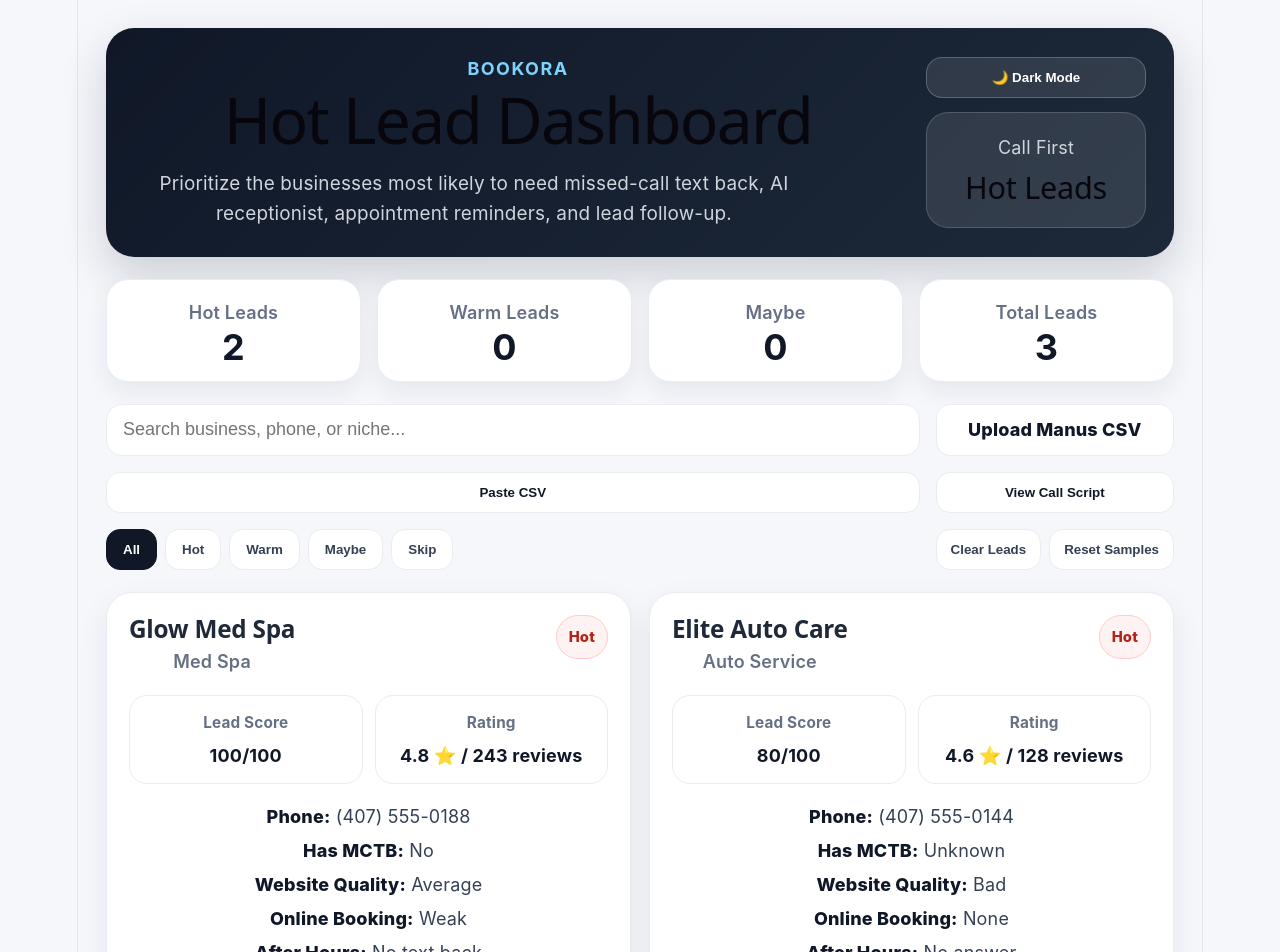
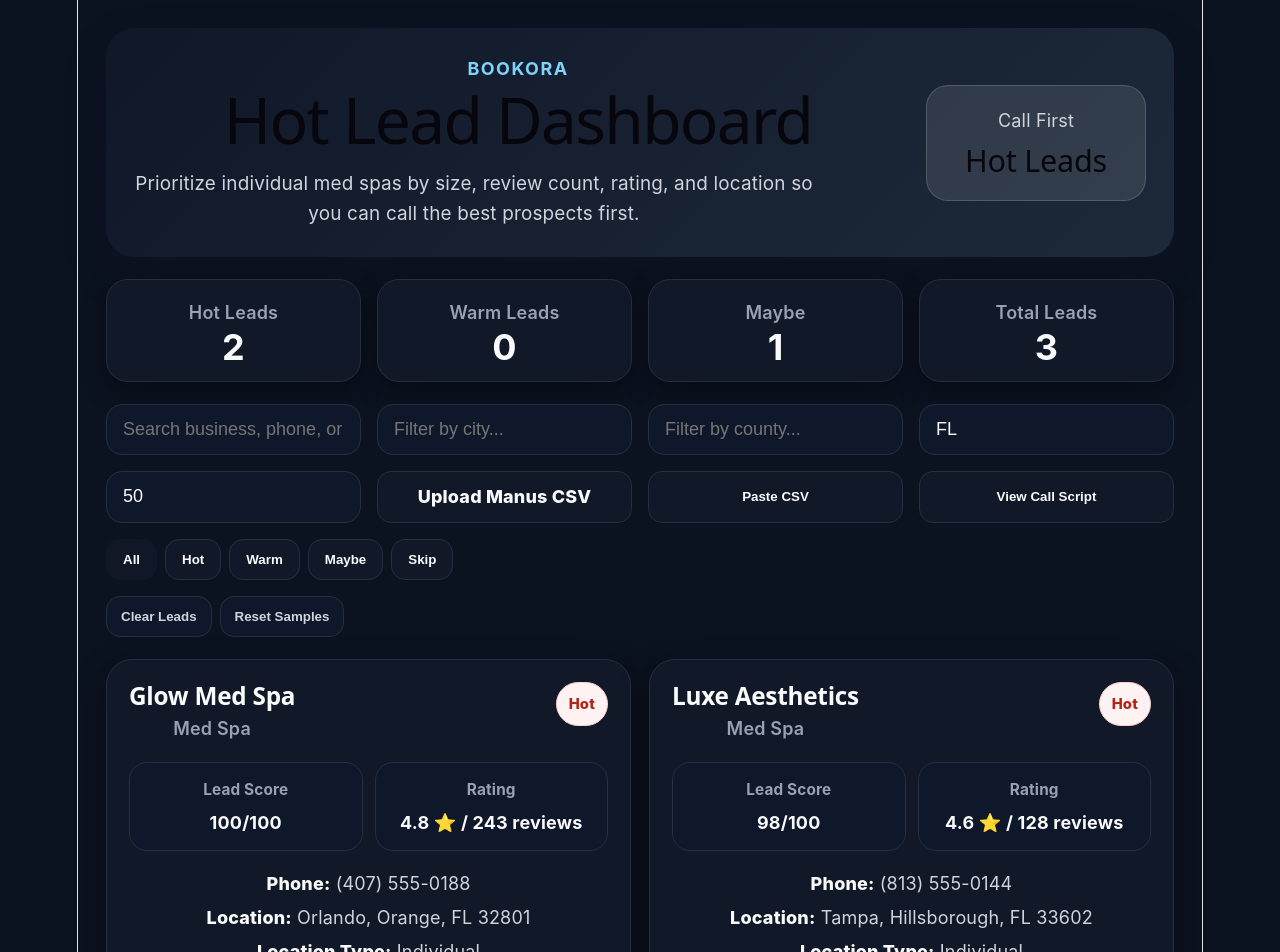
Before and after one commit to abookoraai/bookora-hot-leads-dashboard, a React (Vite) app: page / in a window 1280 px wide. Shown: the top 952 px of the page. Built offline with nearby package versions, Linux system fonts and the light colour scheme.

Commit message:
updated MCTB feature

```diff
--- a/src/App.css
+++ b/src/App.css
@@ -4,24 +4,10 @@
 
 body {
   margin: 0;
-  background: #f5f7fb;
-  color: #101828;
+  background: #0b1220;
+  color: #f9fafb;
   font-family: Inter, system-ui, -apple-system, BlinkMacSystemFont, "Segoe UI",
     sans-serif;
-}
-
-.app.light {
-  --page-bg: #f5f7fb;
-  --card-bg: #ffffff;
-  --card-border: #eaecf0;
-  --text-main: #101828;
-  --text-muted: #667085;
-  --text-soft: #344054;
-  --input-bg: #ffffff;
-  --button-bg: #ffffff;
-  --button-text: #344054;
-  --business-name-color: #1f2937;
-  --shadow: rgba(16, 24, 40, 0.07);
 }
 
 .app.dark {
@@ -151,9 +137,14 @@
 
 .controls {
   display: grid;
-  grid-template-columns: 1fr auto;
+  grid-template-columns: repeat(4, minmax(0, 1fr));
   gap: 16px;
   margin-bottom: 22px;
+}
+
+.controls .filterButtons,
+.controls .dangerActions {
+  grid-column: 1 / -1;
 }
 
 .controls input {
@@ -334,17 +325,6 @@
 .callButton:hover {
   transform: translateY(-1px);
   box-shadow: 0 16px 34px rgba(37, 99, 235, 0.38);
-}
-
-.app.light .callButton {
-  background: #101828;
-  color: white;
-  border: 1px solid #101828;
-  box-shadow: 0 10px 24px rgba(16, 24, 40, 0.14);
-}
-
-.app.light .callButton:hover {
-  box-shadow: 0 14px 30px rgba(16, 24, 40, 0.2);
 }
 
 .siteButton {
--- a/src/App.jsx
+++ b/src/App.jsx
@@ -8,46 +8,50 @@
     businessName: "Glow Med Spa",
     phone: "(407) 555-0188",
     website: "https://example.com",
+    city: "Orlando",
+    county: "Orange",
+    state: "FL",
+    zipCode: "32801",
     googleRating: 4.8,
     reviewCount: 243,
-    hasMctb: "No",
-    websiteQuality: "Average",
-    onlineBooking: "Weak",
     serviceType: "Med Spa",
-    afterHoursResponse: "No text back",
+    locationType: "Individual",
     manusNotes:
-      "High review count, appointment-based, no obvious missed-call text back.",
+      "Established med spa with strong review count, appointment-based services, and likely enough volume to benefit from better lead follow-up.",
     status: "New",
   },
   {
     id: "sample-2",
-  businessName: "Elite Auto Care",
-    phone: "(407) 555-0144",
+    businessName: "Luxe Aesthetics",
+    phone: "(813) 555-0144",
     website: "https://example.com",
+    city: "Tampa",
+    county: "Hillsborough",
+    state: "FL",
+    zipCode: "33602",
     googleRating: 4.6,
     reviewCount: 128,
-    hasMctb: "Unknown",
-    websiteQuality: "Bad",
-    onlineBooking: "None",
-    serviceType: "Auto Service",
-    afterHoursResponse: "No answer",
-    manusNotes: "Auto repair shop with weak website and no clear online booking.",
+    serviceType: "Med Spa",
+    locationType: "Individual",
+    manusNotes:
+      "Good local med spa prospect with enough reviews to suggest steady demand and appointment volume.",
     status: "New",
   },
   {
     id: "sample-3",
-  businessName: "Smile Studio Dental",
-    phone: "(407) 555-0199",
+    businessName: "National Beauty Med Spa",
+    phone: "(305) 555-0199",
     website: "https://example.com",
-    googleRating: 4.3,
-    reviewCount: 61,
-    hasMctb: "Yes",
-    websiteQuality: "Good",
-    onlineBooking: "Strong",
-    serviceType: "Dental",
-    afterHoursResponse: "Answered",
+    city: "Miami",
+    county: "Miami-Dade",
+    state: "FL",
+    zipCode: "33101",
+    googleRating: 4.7,
+    reviewCount: 800,
+    serviceType: "Med Spa",
+    locationType: "Chain",
     manusNotes:
-      "Decent business, but already has strong booking and response systems.",
+      "Large multi-location brand. Skip for now because the current focus is individual locations.",
     status: "New",
   },
 ];
@@ -57,37 +61,47 @@
 
   const rating = parseFloat(lead.googleRating || 0);
   const reviews = parseInt(lead.reviewCount || 0);
-  const hasMctb = String(lead.hasMctb || "").toLowerCase();
-  const websiteQuality = String(lead.websiteQuality || "").toLowerCase();
-  const onlineBooking = String(lead.onlineBooking || "").toLowerCase();
-  const afterHours = String(lead.afterHoursResponse || "").toLowerCase();
   const serviceType = String(lead.serviceType || "").toLowerCase();
+  const locationType = String(lead.locationType || "").toLowerCase();
+  const hasPhone = Boolean(lead.phone);
+  const hasWebsite = Boolean(lead.website);
 
-  if (hasMctb === "no") score += 25;
-  if (hasMctb === "unknown") score += 5;
+  // Only prioritize individual locations
+  if (locationType === "individual") score += 25;
+  else if (locationType === "chain") score -= 50;
+  else score += 5;
 
-  if (reviews >= 200) score += 20;
-  else if (reviews >= 100) score += 15;
-  else if (reviews >= 50) score += 10;
+  // Business size / demand based on review count
+  if (reviews >= 300) score += 30;
+  else if (reviews >= 150) score += 25;
+  else if (reviews >= 75) score += 18;
+  else if (reviews >= 40) score += 10;
+  else if (reviews >= 20) score += 5;
 
-  if (rating >= 4.7) score += 15;
-  else if (rating >= 4.4) score += 10;
-  else if (rating >= 4.0) score += 5;
+  // Rating quality
+  if (rating >= 4.7) score += 20;
+  else if (rating >= 4.4) score += 15;
+  else if (rating >= 4.0) score += 8;
 
-  if (websiteQuality === "bad") score += 15;
-  else if (websiteQuality === "average") score += 8;
+  // Med spa / appointment-heavy niche
+  if (
+    serviceType.includes("med spa") ||
+    serviceType.includes("aesthetic") ||
+    serviceType.includes("botox") ||
+    serviceType.includes("injectable") ||
+    serviceType.includes("laser") ||
+    serviceType.includes("facial") ||
+    serviceType.includes("weight loss") ||
+    serviceType.includes("body contouring")
+  ) {
+    score += 20;
+  }
 
-  if (onlineBooking === "none") score += 15;
-  else if (onlineBooking === "weak") score += 10;
+  // Basic contact quality
+  if (hasPhone) score += 10;
+  if (hasWebsite) score += 10;
 
-  if (afterHours.includes("no text")) score += 20;
-  else if (afterHours.includes("no answer")) score += 12;
-
-  if (serviceType.includes("med spa")) score += 10;
-  if (serviceType.includes("auto")) score += 8;
-  if (serviceType.includes("dental")) score += 8;
-
-  return Math.min(score, 100);
+  return Math.max(0, Math.min(score, 100));
 }
 
 function getLeadPriority(score) {
@@ -117,7 +131,10 @@
 
 const [priorityFilter, setPriorityFilter] = useState("All");
 const [searchTerm, setSearchTerm] = useState("");
-const [theme, setTheme] = useState("light");
+const [cityFilter, setCityFilter] = useState("");
+const [countyFilter, setCountyFilter] = useState("");
+const [stateFilter, setStateFilter] = useState("FL");
+const [minReviewsFilter, setMinReviewsFilter] = useState("50");
 const [showScript, setShowScript] = useState(false);
 
 const [showPasteCsv, setShowPasteCsv] = useState(false);
@@ -139,13 +156,14 @@
     businessName: lead.businessName || "",
     phone: lead.phone || "",
     website: lead.website || "",
+    city: lead.city || "",
+    county: lead.county || "",
+    state: lead.state || "",
+    zipCode: lead.zipCode || "",
     googleRating: lead.googleRating || "0",
     reviewCount: lead.reviewCount || "0",
-          hasMctb: lead.hasMctb || "Unknown",
-          websiteQuality: lead.websiteQuality || "Average",
-          onlineBooking: lead.onlineBooking || "Unknown",
-          serviceType: lead.serviceType || "Other",
-          afterHoursResponse: lead.afterHoursResponse || "Unknown",
+    serviceType: lead.serviceType || "Med Spa",
+    locationType: lead.locationType || "Unknown",
     manusNotes: lead.manusNotes || "",
     callerNotes: lead.callerNotes || "",
     status: lead.status || "New",
@@ -228,13 +246,42 @@
 
         const matchesSearch =
   lead.businessName.toLowerCase().includes(search) ||
-          lead.serviceType.toLowerCase().includes(search) ||
-          lead.phone.toLowerCase().includes(search);
+  String(lead.serviceType || "").toLowerCase().includes(search) ||
+  String(lead.phone || "").toLowerCase().includes(search) ||
+  String(lead.city || "").toLowerCase().includes(search) ||
+  String(lead.county || "").toLowerCase().includes(search);
 
-        return matchesPriority && matchesSearch;
+const matchesCity =
+  !cityFilter ||
+  String(lead.city || "").toLowerCase().includes(cityFilter.toLowerCase());
+
+const matchesCounty =
+  !countyFilter ||
+  String(lead.county || "").toLowerCase().includes(countyFilter.toLowerCase());
+
+const matchesState =
+  !stateFilter ||
+  String(lead.state || "").toLowerCase() === stateFilter.toLowerCase();
+
+const matchesMinReviews =
+  !minReviewsFilter ||
+  Number(lead.reviewCount || 0) >= Number(minReviewsFilter);
+
+const isIndividualLocation =
+  String(lead.locationType || "").toLowerCase() === "individual";
+
+return (
+  matchesPriority &&
+  matchesSearch &&
+  matchesCity &&
+  matchesCounty &&
+  matchesState &&
+  matchesMinReviews &&
+  isIndividualLocation
+);
       })
       .sort((a, b) => b.leadScore - a.leadScore);
-  }, [leads, priorityFilter, searchTerm]);
+  }, [leads, priorityFilter, searchTerm, cityFilter, countyFilter, stateFilter, minReviewsFilter]);
 
   const summary = useMemo(() => {
     const scored = leads.map((lead) => getLeadPriority(calculateLeadScore(lead)));
@@ -248,24 +295,17 @@
   }, [leads]);
 
   return (
-    <div className={`app ${theme}`}>
+    <div className="app dark">
       <header className="hero">
         <div>
           <p className="eyebrow">Bookora</p>
           <h1>Hot Lead Dashboard</h1>
           <p className="subtitle">
-            Prioritize the businesses most likely to need missed-call text back,
-            AI receptionist, appointment reminders, and lead follow-up.
+  Prioritize individual med spas by size, review count, rating, and location so you can call the best prospects first.
 </p>
         </div>
 
         <div className="heroActions">
-  <button
-    className="themeToggle"
-    onClick={() => setTheme(theme === "light" ? "dark" : "light")}
-  >
-    {theme === "light" ? "🌙 Dark Mode" : "☀️ Light Mode"}
-  </button>
 
   <div className="heroCard">
     <p>Call First</p>
@@ -302,6 +342,33 @@
     placeholder="Search business, phone, or niche..."
     value={searchTerm}
     onChange={(event) => setSearchTerm(event.target.value)}
+  />
+  <input
+  type="text"
+  placeholder="Filter by city..."
+  value={cityFilter}
+  onChange={(event) => setCityFilter(event.target.value)}
+/>
+
+<input
+  type="text"
+  placeholder="Filter by county..."
+  value={countyFilter}
+  onChange={(event) => setCountyFilter(event.target.value)}
+/>
+
+<input
+  type="text"
+  placeholder="State..."
+  value={stateFilter}
+  onChange={(event) => setStateFilter(event.target.value)}
+/>
+
+<input
+  type="number"
+  placeholder="Minimum reviews..."
+  value={minReviewsFilter}
+  onChange={(event) => setMinReviewsFilter(event.target.value)}
 />
 
   <label className="uploadButton">
@@ -368,16 +435,10 @@
     <span>Phone:</span> {lead.phone}
   </p>
   <p>
-                <span>Has MCTB:</span> {lead.hasMctb}
+    <span>Location:</span> {lead.city}, {lead.county}, {lead.state} {lead.zipCode}
   </p>
   <p>
-                <span>Website Quality:</span> {lead.websiteQuality}
-              </p>
-              <p>
-                <span>Online Booking:</span> {lead.onlineBooking}
-              </p>
-              <p>
-                <span>After Hours:</span> {lead.afterHoursResponse}
+    <span>Location Type:</span> {lead.locationType}
   </p>
   <p>
     <span>Status:</span> {lead.status}
@@ -463,9 +524,9 @@
 
       <div className="scriptSection">
         <p>
-          Paste the full CSV from Manus below. Make sure the first row includes
-          the correct headers like businessName, phone, website, googleRating,
-          reviewCount, and so on.
+          Paste the full CSV from Manus below. Make sure the first row includes:
+businessName, phone, website, city, county, state, zipCode, googleRating,
+reviewCount, serviceType, locationType, manusNotes, and status.
         </p>
 
         <textarea
```
Lines whose indentation alone changed are shown as unchanged.
